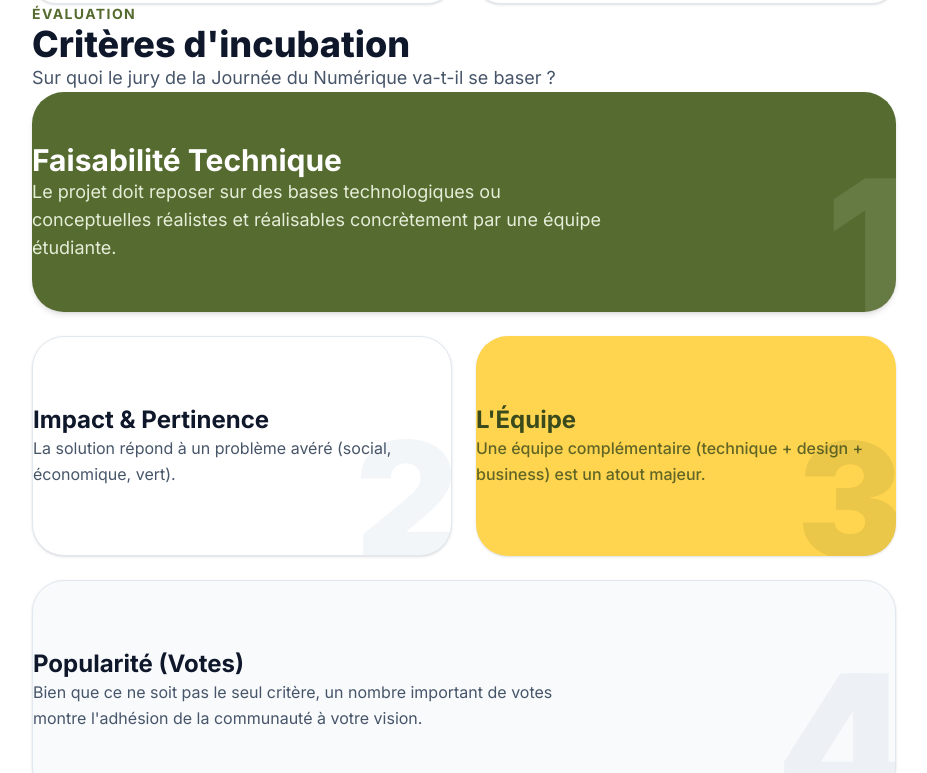
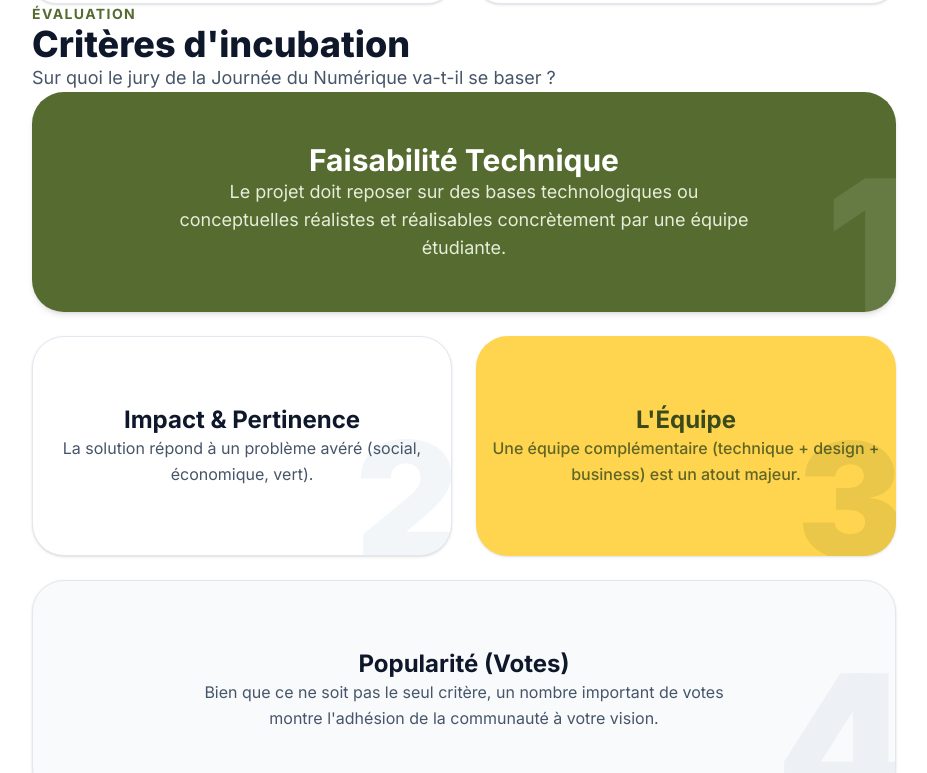
Before and after one commit to iouatt225/hub, a React (Vite) app in the folder frontend-emsphub/: page /documentation in a window 1280 px wide. Shown: the part 914-1687 px from the top of the page, without its empty margins (352-1279 px from the left). Built offline with nearby package versions, Linux system fonts and the light colour scheme; no server answers.

Commit message:
fix(ui): centrage du texte dans les Bento Grids et correction de la timeline

```diff
--- a/frontend-emsphub/src/components/sections/DemoTabsSection.tsx
+++ b/frontend-emsphub/src/components/sections/DemoTabsSection.tsx
@@ -55,18 +55,24 @@ export function DemoTabsSection() {
         <div className="flex flex-col lg:flex-row gap-16 relative items-start">
 
           {/* Colonne Gauche : Les étapes défilantes */}
-          <div className="flex-1 space-y-24">
+          <div className="flex-1 space-y-12">
             {demoSteps.map((step) => (
-              <div key={step.id} className="relative pl-12 border-l-2 border-border/50 pb-12">
-                <div className="absolute top-0 -left-8 w-16 h-16 rounded-2xl bg-surface border border-border shadow-sm flex items-center justify-center text-accent">
+              <div key={step.id} className="flex gap-6 sm:gap-8 relative pb-12">
+                {/* Ligne verticale de la timeline */}
+                <div className="absolute top-16 bottom-0 left-8 w-0.5 bg-border/50" />
+
+                {/* Icône */}
+                <div className="relative z-10 shrink-0 w-16 h-16 rounded-2xl bg-surface border border-border shadow-sm flex items-center justify-center text-accent">
                   <step.icon className="w-8 h-8" />
                 </div>
-                <div>
+
+                {/* Contenu */}
+                <div className="pt-2">
                   <span className="text-sm font-bold text-accent tracking-widest uppercase mb-2 block">{step.title}</span>
-                  <h3 className="text-3xl font-bold text-text-primary mb-6">
+                  <h3 className="text-2xl sm:text-3xl font-bold text-text-primary mb-4">
                     {step.heading}
                   </h3>
-                  <p className="text-lg text-text-secondary leading-relaxed">
+                  <p className="text-base sm:text-lg text-text-secondary leading-relaxed">
                     {step.description}
                   </p>
                 </div>
--- a/frontend-emsphub/src/components/sections/FeaturesSection.tsx
+++ b/frontend-emsphub/src/components/sections/FeaturesSection.tsx
@@ -65,16 +65,16 @@ export function FeaturesSection() {
                 feature.className
               )}
             >
-              <div className="relative z-10 flex flex-col h-full">
-                <div className={cn("w-14 h-14 rounded-2xl flex items-center justify-center mb-6 transition-transform group-hover:scale-110", feature.iconColor)}>
+              <div className="relative z-10 flex flex-col items-center justify-center text-center h-full">
+                <div className={cn("w-14 h-14 rounded-2xl flex items-center justify-center mb-6 transition-transform group-hover:scale-110 shrink-0", feature.iconColor)}>
                   <feature.icon className="w-7 h-7" strokeWidth={1.5} />
                 </div>
 
-                <div className="mt-auto">
-                  <h3 className={cn("font-bold mb-2", feature.large ? "text-3xl" : "text-xl")}>
+                <div>
+                  <h3 className={cn("font-bold mb-3", feature.large ? "text-2xl sm:text-3xl" : "text-xl")}>
                     {feature.title}
                   </h3>
-                  <p className={cn("leading-relaxed", feature.large ? "text-lg opacity-80" : "text-sm opacity-90")}>
+                  <p className={cn("leading-relaxed", feature.large ? "text-base sm:text-lg opacity-80" : "text-sm opacity-90")}>
                     {feature.description}
                   </p>
                 </div>
--- a/frontend-emsphub/src/pages/Documentation.tsx
+++ b/frontend-emsphub/src/pages/Documentation.tsx
@@ -188,7 +188,7 @@ export function Documentation() {
                 {/* Bento Card 1 (Large) */}
                 <div className="relative col-span-1 md:col-span-2 p-8 rounded-[2rem] bg-accent text-white overflow-hidden shadow-md min-h-[220px]">
                   <span className="absolute -bottom-8 -right-4 text-[12rem] font-black opacity-10 leading-none pointer-events-none">1</span>
-                  <div className="relative z-10 h-full flex flex-col justify-center">
+                  <div className="relative z-10 h-full flex flex-col justify-center items-center text-center">
                     <h3 className="text-3xl font-bold mb-4">Faisabilité Technique</h3>
                     <p className="text-lg text-accent-light max-w-xl">Le projet doit reposer sur des bases technologiques ou conceptuelles réalistes et réalisables concrètement par une équipe étudiante.</p>
                   </div>
@@ -197,7 +197,7 @@ export function Documentation() {
                 {/* Bento Card 2 */}
                 <div className="relative p-8 rounded-[2rem] bg-surface border border-border shadow-sm overflow-hidden group hover:shadow-card-hover transition-all min-h-[220px]">
                   <span className="absolute -bottom-6 -right-2 text-[10rem] font-black text-border/40 group-hover:text-border/60 transition-colors leading-none pointer-events-none">2</span>
-                  <div className="relative z-10 h-full flex flex-col justify-center">
+                  <div className="relative z-10 h-full flex flex-col justify-center items-center text-center">
                     <h3 className="text-2xl font-bold mb-3 text-text-primary">Impact & Pertinence</h3>
                     <p className="text-text-secondary">La solution répond à un problème avéré (social, économique, vert).</p>
                   </div>
@@ -206,7 +206,7 @@ export function Documentation() {
                 {/* Bento Card 3 */}
                 <div className="relative p-8 rounded-[2rem] bg-highlight text-accent-dark shadow-sm overflow-hidden group hover:shadow-card-hover transition-all min-h-[220px]">
                   <span className="absolute -bottom-6 -right-2 text-[10rem] font-black text-accent-dark/10 group-hover:text-accent-dark/20 transition-colors leading-none pointer-events-none">3</span>
-                  <div className="relative z-10 h-full flex flex-col justify-center">
+                  <div className="relative z-10 h-full flex flex-col justify-center items-center text-center">
                     <h3 className="text-2xl font-bold mb-3">L'Équipe</h3>
                     <p className="text-accent-dark/80 font-medium">Une équipe complémentaire (technique + design + business) est un atout majeur.</p>
                   </div>
@@ -215,7 +215,7 @@ export function Documentation() {
                 {/* Bento Card 4 (Full width below) */}
                 <div className="relative col-span-1 md:col-span-2 p-8 rounded-[2rem] bg-background-alt border border-border shadow-sm overflow-hidden group hover:shadow-card-hover transition-all min-h-[220px]">
                   <span className="absolute -bottom-10 -right-4 text-[12rem] font-black text-border/50 group-hover:text-border/80 transition-colors leading-none pointer-events-none">4</span>
-                  <div className="relative z-10 h-full flex flex-col justify-center">
+                  <div className="relative z-10 h-full flex flex-col justify-center items-center text-center">
                     <h3 className="text-2xl font-bold mb-3 text-text-primary">Popularité (Votes)</h3>
                     <p className="text-text-secondary max-w-xl">Bien que ce ne soit pas le seul critère, un nombre important de votes montre l'adhésion de la communauté à votre vision.</p>
                   </div>
```
